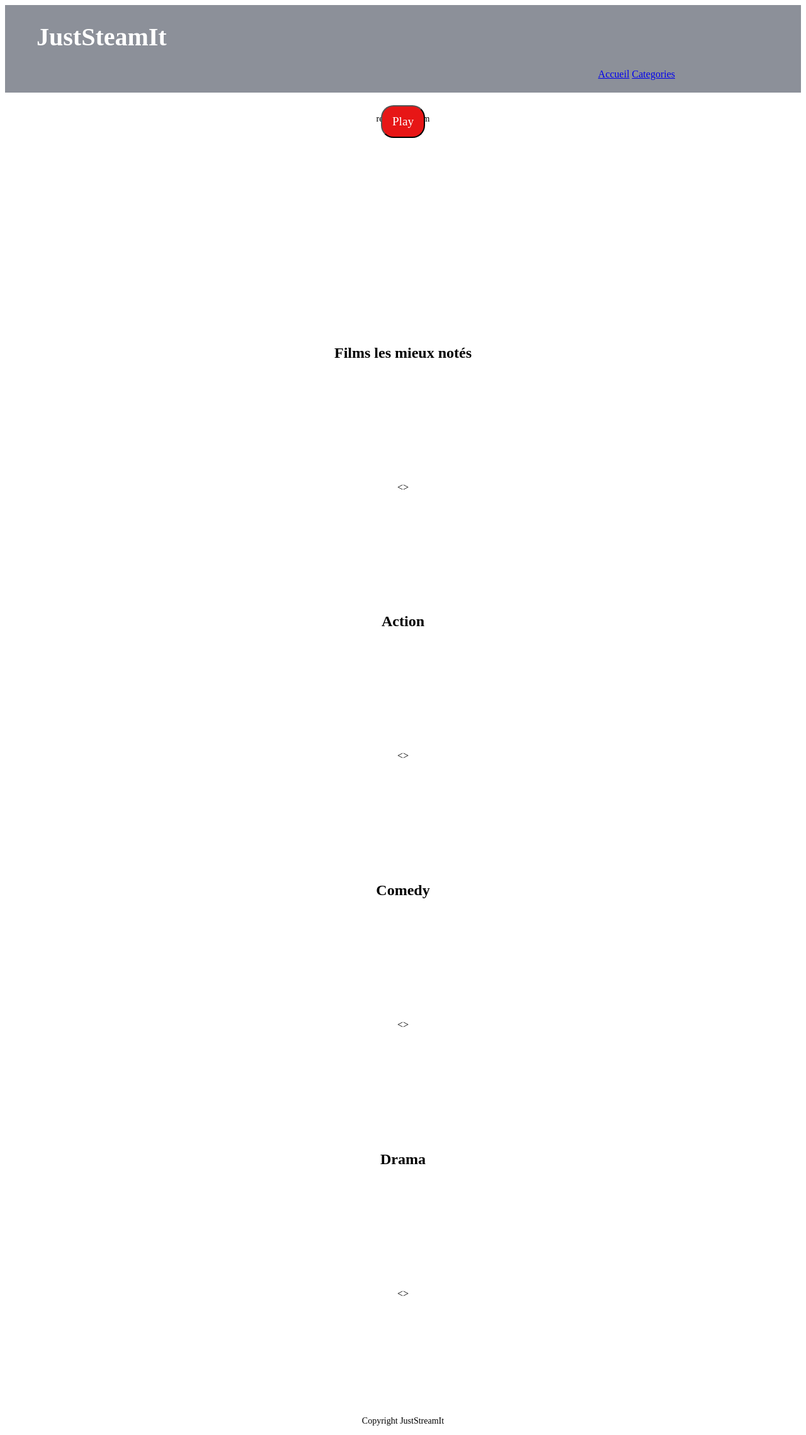
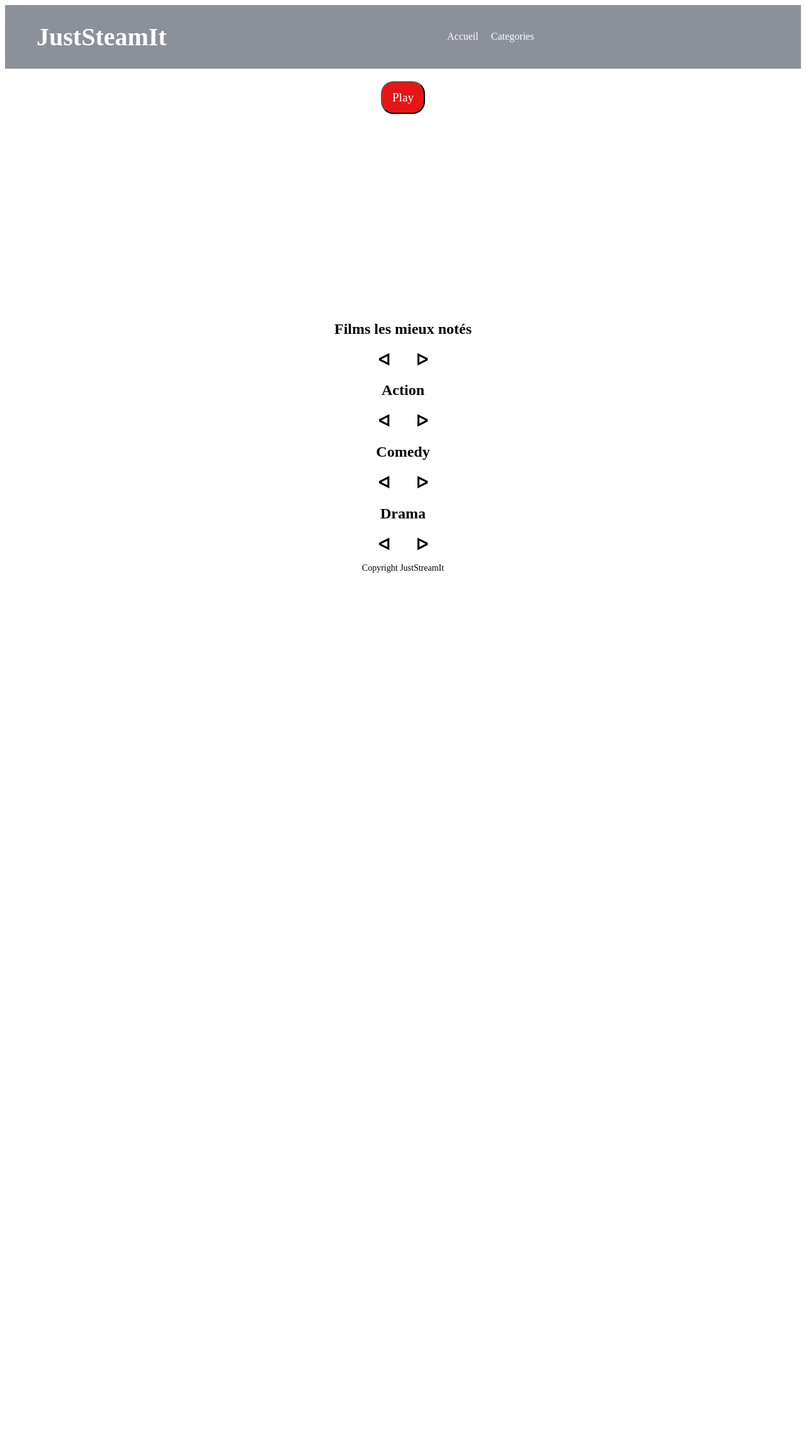
Before and after one commit to ChristelleDS/Env_projet6, a Flask app: page /accueil/ in a window 1280 px wide. Shown: the whole page at 63% size. After the commit the page ends 909 px from the top, so only its background shows below. Run offline with Flask 2, Linux system fonts and the light colour scheme.

Commit message:
maj mises en forme et amélioration recup data

```diff
--- a/static/css/style.css
+++ b/static/css/style.css
@@ -7,11 +7,16 @@
   --polices: "Segoe UI",Roboto,Helvetica,Arial,sans-serif;
 }
 
-#headersection
+header
 {
     background-color: #8c9099;
-    display: inline-block;
+    display: flex;
     width: 100%;
+}
+#site
+{
+    width: 50%;
+    padding-left: 50px;
 }
 
 h1
@@ -19,12 +24,27 @@
     font-size: 40px;
     color: white;
     font-family: --polices;
-    padding-left: 50px;
+}
+nav
+{
+    display: flex;
+    justify-content: center;
+    align-items: center;
+}
+nav a
+{
+    text-decoration: none;
+    color: white;
+    font-family: --polices;
+    padding-left: 20px;
+}
+nav a:hover
+{
+    color: black;
 }
 
-.button-play
+#button-play
 {
-    position: absolute;
     background: #e71616;
     border-radius: 20px;
     cursor: pointer;
@@ -37,19 +57,9 @@
     padding: 0 1rem;
     text-align: center;
     text-decoration: none;
-    transition: box-shadow .2s ease-in-out;
-    touch-action: manipulation;
     white-space: nowrap;
-}
-
-nav
-{
-    text-decoration: none;
-    color: white;
-    float: right;
-    font-family: --polices;
-    padding-right: 200px;
-    padding-bottom: 20px;
+    position: absolute;
+    z-index: 2;
 }
 
 p
@@ -74,19 +84,25 @@
     margin-bottom: 20px;
 }
 
-.carousel
-{
-    height : 360px;
-    width:  auto;
-    display: flex;
+
+.category{
+    display:  flex;
+    flex-wrap: nowrap;
     justify-content: center;
-    overflow-x: scroll;
-    flex-wrap: nowrap;
     align-items: center;
 }
 
-.carousel img
+.carousel
 {
+    display: flex;
+    flex-wrap: nowrap;
+    justify-content: center;
+    align-items: center;
+}
+
+.carousel .movie
+{
+    display:  flex;
     border: 2px solid black;
     background-color: white;
     background-size: cover;
@@ -95,28 +111,45 @@
     transition: 1s;
     margin-left: 10px;
     margin-right: 10px ;
+    overflow: hidden;
 }
 
-.carousel img:hover
+.carousel .movie:hover
 {
     transform: scale(1.2);
 }
 
-.left_sliderbutton .right_sliderbutton
+.nav_btn
 {
     color: black;
     font-weight: bold;
     height: 100%;
     width: 60px;
+    background-color: white;
+    border-style : none;
     font-size: 25px;
     text-align: center;
-    right: -50px;
+}
 
+@media only screen and (max-width: 600px) {
+ .nav_btn {
+ display: none;
+ }
 }
-.left_sliderbutton:hover .right_sliderbutton:hover
+
+.leftbutton:hover .rightbutton:hover
 {
+    color: green;
+}
+.leftbutton
+{
+    left: 0;
+}
+.rightbutton
+{
+    right: 0;
+}
 
-}
 
 footer
 {
--- a/static/js/accueil.js
+++ b/static/js/accueil.js
@@ -20,7 +20,7 @@
     // exclure le meilleur film
       for (var i = 1; i < 7 ; i++) {
         var div = document.createElement("div");
-        div.class = "movie";
+        div.setAttribute("class", "movie");
         div.id = data.results[i].id;
         div.innerHTML ='<img src=' + data.results[i].image_url + ' alt='+data.results[i].title + '>';
         mainContainer.appendChild(div);
@@ -28,7 +28,7 @@
     default:
         for (var i = 0; i < 6 ; i++) {
             var div = document.createElement("div");
-            div.class = "movie";
+            div.setAttribute("class", "movie");
             div.id = data.results[i].id;
             div.innerHTML ='<img src=' + data.results[i].image_url + ' alt='+data.results[i].title + '>';
             mainContainer.appendChild(div);
@@ -46,7 +46,7 @@
         .then(function (data) {
             var mainContainer = document.getElementById("bestmovie");
             var div = document.createElement("div");
-            div.class = "movie";
+            div.setAttribute("class", "movie");
             div.id = data.results[0].id;
             div.innerHTML ='<img src=' + data.results[0].image_url + ' alt='+data.results[0].title + '>';
             mainContainer.appendChild(div);
@@ -55,3 +55,19 @@
             console.log(err);
         });
 }
+
+
+
+var movies = document.getElementsByClassName("movie");
+var modal = document.getElementById("modal")
+var close_modal = document.getElementById("close_modal");
+movies.style.cursor = 'pointer';
+// When the user clicks on a movie, open the modal
+movies.onclick = function() {
+    modal.style.display = "block";
+};
+
+// When the user clicks on <span> (x), close the modal
+close_modal.onclick = function() {
+  modal.style.display = "none";
+}
--- a/templates/accueil.html
+++ b/templates/accueil.html
@@ -9,77 +9,86 @@
     </head>
 
     <body>
-        <div id="headersection">
         <header>
+            <div id=site>
                 <h1>JustSteamIt</h1>
-                <nav>
+            </div>
+            <nav id="header_nav" aria-label="Main navigation">
                 <a href="/accueil/">Accueil</a>
                 <a href="/categories/">Categories</a>
             </nav>
         </header>
-        </div>
 
         <div id="bestmovie_section">
             <!-- Best movie -->
+            <button id="button-play">Play</button>
             <div id="bestmovie">
                 <script type="text/javascript">get_bestmovie()</script>
+                <script type="text/javascript"></script>
             </div>
-            <button class="button-play">Play</button>
-            <p>resume du film</p>
         </div>
 
 
         <!-- best rated movies -->
         <h2>Films les mieux notés</h2>
-        <div id="bestrated" class="carousel">
-            <a class="left_sliderButton"> < </a>
-            <div id="bestrated_list">
+        <div id="bestrated" class="category">
+            <button class="leftbutton nav_btn"> ᐊ </button>
+            <div id="bestrated_list" class="carousel">
                 <script type="text/javascript">get_listmovies("", "bestrated_list")</script>
             </div>
-            <a class="right_sliderButton"> > </a>
+            <button class="rightbutton nav_btn"> ᐅ </button>
         </div>
 
         <!-- category 1 movies -->
         <h2>Action</h2>
-        <div id="action" class="carousel">
-            <a class="left_sliderButton"> < </a>
-            <div id="action_list">
+        <div id="action" class="category">
+            <button class="leftbutton nav_btn"> ᐊ </button>
+            <div id="action_list" class="carousel">
                 <script type="text/javascript">get_listmovies("action", "action_list")</script>
             </div>
-            <a class="right_sliderButton"> > </a>
+            <button class="rightbutton nav_btn"> ᐅ </button>
         </div>
 
         <!-- category 2 movies-->
         <h2>Comedy</h2>
-        <div id="comedy" class="carousel">
-            <a class="left_sliderButton"> < </a>
-            <div id="comedy_list">
+        <div id="comedy" class="category">
+            <button class="leftbutton nav_btn"> ᐊ </button>
+            <div id="comedy_list" class="carousel">
                 <script type="text/javascript">get_listmovies("comedy", "comedy_list")</script>
             </div>
-            <a class="right_sliderButton"> > </a>
+            <button class="rightbutton nav_btn"> ᐅ </button>
         </div>
 
         <!-- category 3 movies-->
         <h2>Drama</h2>
-        <div id="drama" class="carousel">
-            <a class="left_sliderButton"> < </a>
-            <div id="drama_list">
+        <div id="drama" class="category">
+            <button class="leftbutton nav_btn"> ᐊ </button>
+            <div id="drama_list"  class="carousel">
                 <script type="text/javascript">get_listmovies("drama", "drama_list")</script>
             </div>
-            <a class="right_sliderButton"> > </a>
+            <button class="rightbutton nav_btn"> ᐅ </button>
         </div>
 
+        <!-- The Modal -->
         <div class="modal">
             <!-- Modal content -->
             <div class="modal-content">
-            <span class="modal-close">&times;</span>
-            <p>Some text in the Modal..</p>
+                <div class="modal-header">
+                    <span class="close_modal">&times;</span>
+                    <h2>Modal Header</h2>
+                </div>
+                <div class="modal-body">
+                    <p>Some text in the Modal Body</p>
+                    <p>Some other text...</p>
+                </div>
+                <div class="modal-footer">
+                    <h3>Modal Footer</h3>
+                </div>
             </div>
         </div>
 
         <footer>
             <p>Copyright JustStreamIt</p>
         </footer>
-
     </body>
 </html>
```
Also changed, not shown: other parts of static/css/style.css (+37 -0 lines). Lines whose indentation alone changed are shown as unchanged.
